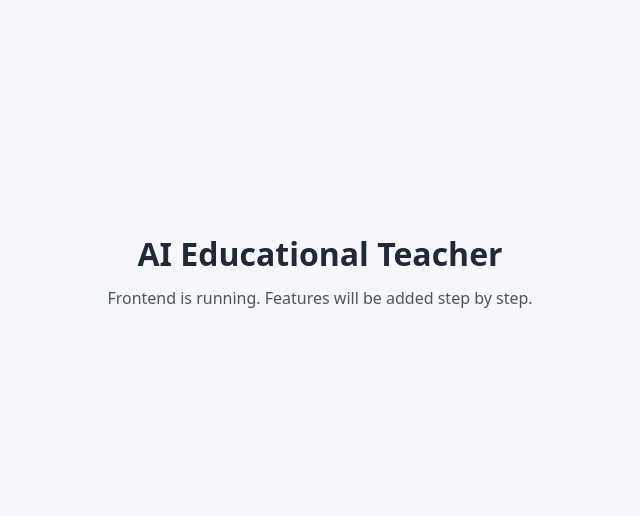
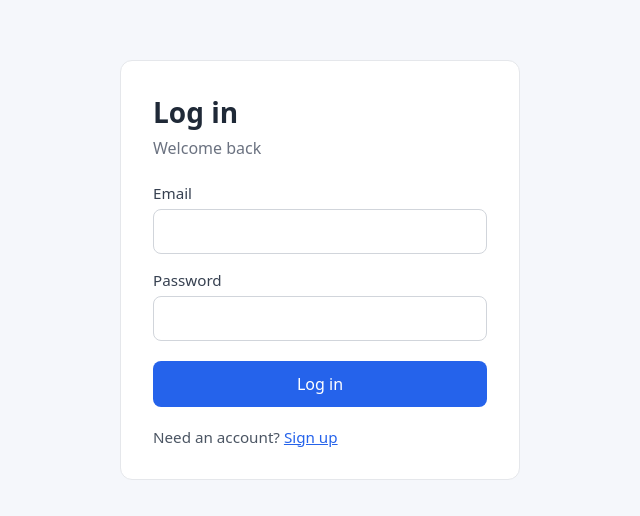
Before and after one commit to Ameek97/ai_tutor, a React (Vite) app in the folder frontend/: page / in a window 1280 px wide. Shown: the part 130-646 px from the top of the page, without its empty margins (320-960 px from the left). Built offline with nearby package versions, Linux system fonts and the light colour scheme.

Commit message:
add the login/signup portal

```diff
--- a/frontend/src/App.css
+++ b/frontend/src/App.css
@@ -1,20 +1,157 @@
 .app {
   min-height: 100vh;
   display: flex;
-  flex-direction: column;
   align-items: center;
   justify-content: center;
-  gap: 0.75rem;
   padding: 2rem;
-  text-align: center;
 }
 
-.app h1 {
-  margin: 0;
-  font-size: 2rem;
+.app-dashboard {
+  align-items: flex-start;
 }
 
-.app p {
+.dashboard-card {
+  width: 100%;
+  max-width: 640px;
+  background: #ffffff;
+  border: 1px solid #e5e7eb;
+  border-radius: 12px;
+  padding: 2rem;
+}
+
+.dashboard-header {
+  display: flex;
+  align-items: flex-start;
+  justify-content: space-between;
+  gap: 1rem;
+  margin-bottom: 1.5rem;
+}
+
+.dashboard-header h1 {
+  margin: 0 0 0.35rem;
+  font-size: 1.75rem;
+}
+
+.dashboard-header button {
+  margin-top: 0;
+  padding: 0.65rem 1rem;
+  border: none;
+  border-radius: 8px;
+  background: #2563eb;
+  color: #ffffff;
+  font: inherit;
+  cursor: pointer;
+  white-space: nowrap;
+}
+
+.dashboard-info h2 {
+  margin: 0 0 0.75rem;
+  font-size: 1.1rem;
+}
+
+.dashboard-info p {
+  margin: 0 0 0.5rem;
+  display: flex;
+  gap: 0.75rem;
+}
+
+.dashboard-info span {
+  min-width: 4rem;
+  color: #6b7280;
+}
+
+.dashboard-note {
+  margin: 1.5rem 0 0;
+  color: #6b7280;
+}
+
+.auth-card {
+  width: 100%;
+  max-width: 400px;
+  background: #ffffff;
+  border: 1px solid #e5e7eb;
+  border-radius: 12px;
+  padding: 2rem;
+  text-align: left;
+}
+
+.auth-card h1 {
+  margin: 0 0 0.35rem;
+  font-size: 1.75rem;
+}
+
+.auth-subtitle {
+  margin: 0 0 1.5rem;
+  color: #6b7280;
+}
+
+.user-email {
+  margin: 0 0 1.25rem;
+  color: #374151;
+}
+
+.auth-form {
+  display: flex;
+  flex-direction: column;
+  gap: 1rem;
+}
+
+.auth-form label {
+  display: flex;
+  flex-direction: column;
+  gap: 0.4rem;
+  font-size: 0.95rem;
+  color: #374151;
+}
+
+.auth-form input {
+  padding: 0.7rem 0.8rem;
+  border: 1px solid #d1d5db;
+  border-radius: 8px;
+  font: inherit;
+}
+
+.auth-form input:focus {
+  outline: 2px solid #2563eb;
+  outline-offset: 1px;
+  border-color: #2563eb;
+}
+
+.auth-error {
   margin: 0;
+  color: #b91c1c;
+  font-size: 0.9rem;
+}
+
+.auth-card button[type='submit'],
+.auth-card button:not(.link-button) {
+  margin-top: 0.25rem;
+  padding: 0.75rem 1rem;
+  border: none;
+  border-radius: 8px;
+  background: #2563eb;
+  color: #ffffff;
+  font: inherit;
+  cursor: pointer;
+}
+
+.auth-card button:disabled {
+  opacity: 0.7;
+  cursor: not-allowed;
+}
+
+.auth-switch {
+  margin: 1.25rem 0 0;
   color: #4b5563;
+  font-size: 0.95rem;
 }
+
+.link-button {
+  padding: 0;
+  border: none;
+  background: none;
+  color: #2563eb;
+  font: inherit;
+  cursor: pointer;
+  text-decoration: underline;
+}
--- a/frontend/src/App.jsx
+++ b/frontend/src/App.jsx
@@ -1,10 +1,91 @@
+import { useEffect, useState } from 'react';
+import Login from './Login.jsx';
+import Signup from './Signup.jsx';
+import UserDashboard from './UserDashboard.jsx';
 import './App.css';
 
 function App() {
+  const [authView, setAuthView] = useState('login');
+  const [user, setUser] = useState(null);
+  const [checkingAuth, setCheckingAuth] = useState(true);
+
+  useEffect(() => {
+    const verifyAuth = async () => {
+      const token = localStorage.getItem('token');
+
+      if (!token) {
+        setUser(null);
+        setCheckingAuth(false);
+        return;
+      }
+
+      try {
+        const response = await fetch('/api/auth/me', {
+          headers: {
+            Authorization: `Bearer ${token}`,
+          },
+        });
+
+        const data = await response.json();
+
+        if (!response.ok) {
+          localStorage.removeItem('token');
+          setUser(null);
+          return;
+        }
+
+        setUser(data.user);
+      } catch (error) {
+        localStorage.removeItem('token');
+        setUser(null);
+      } finally {
+        setCheckingAuth(false);
+      }
+    };
+
+    verifyAuth();
+  }, []);
+
+  const handleAuthSuccess = (authenticatedUser) => {
+    setUser(authenticatedUser);
+  };
+
+  const handleLogout = () => {
+    localStorage.removeItem('token');
+    setUser(null);
+    setAuthView('login');
+  };
+
+  if (checkingAuth) {
+    return (
+      <main className="app">
+        <p>Checking authentication...</p>
+      </main>
+    );
+  }
+
+  // Only authenticated users can see the dashboard
+  if (user) {
+    return (
+      <main className="app app-dashboard">
+        <UserDashboard user={user} onLogout={handleLogout} />
+      </main>
+    );
+  }
+
   return (
     <main className="app">
-      <h1>AI Educational Teacher</h1>
-      <p>Frontend is running. Features will be added step by step.</p>
+      {authView === 'signup' ? (
+        <Signup
+          onSignupSuccess={handleAuthSuccess}
+          onSwitchToLogin={() => setAuthView('login')}
+        />
+      ) : (
+        <Login
+          onLoginSuccess={handleAuthSuccess}
+          onSwitchToSignup={() => setAuthView('signup')}
+        />
+      )}
     </main>
   );
 }
--- /dev/null
+++ b/frontend/src/Login.jsx
@@ -0,0 +1,82 @@
+import { useState } from 'react';
+
+function Login({ onLoginSuccess, onSwitchToSignup }) {
+  const [email, setEmail] = useState('');
+  const [password, setPassword] = useState('');
+  const [error, setError] = useState('');
+  const [loading, setLoading] = useState(false);
+
+  const handleSubmit = async (event) => {
+    event.preventDefault();
+    setError('');
+    setLoading(true);
+
+    try {
+      const response = await fetch('/api/auth/login', {
+        method: 'POST',
+        headers: {
+          'Content-Type': 'application/json',
+        },
+        body: JSON.stringify({ email, password }),
+      });
+
+      const data = await response.json();
+
+      if (!response.ok) {
+        setError(data.message || 'Login failed');
+        return;
+      }
+
+      localStorage.setItem('token', data.token);
+      onLoginSuccess(data.user);
+    } catch (err) {
+      setError('Unable to connect to the server');
+    } finally {
+      setLoading(false);
+    }
+  };
+
+  return (
+    <section className="auth-card">
+      <h1>Log in</h1>
+      <p className="auth-subtitle">Welcome back</p>
+
+      <form className="auth-form" onSubmit={handleSubmit}>
+        <label>
+          Email
+          <input
+            type="email"
+            value={email}
+            onChange={(event) => setEmail(event.target.value)}
+            required
+          />
+        </label>
+
+        <label>
+          Password
+          <input
+            type="password"
+            value={password}
+            onChange={(event) => setPassword(event.target.value)}
+            required
+          />
+        </label>
+
+        {error ? <p className="auth-error">{error}</p> : null}
+
+        <button type="submit" disabled={loading}>
+          {loading ? 'Logging in...' : 'Log in'}
+        </button>
+      </form>
+
+      <p className="auth-switch">
+        Need an account?{' '}
+        <button type="button" className="link-button" onClick={onSwitchToSignup}>
+          Sign up
+        </button>
+      </p>
+    </section>
+  );
+}
+
+export default Login;
--- /dev/null
+++ b/frontend/src/Signup.jsx
@@ -0,0 +1,94 @@
+import { useState } from 'react';
+
+function Signup({ onSignupSuccess, onSwitchToLogin }) {
+  const [name, setName] = useState('');
+  const [email, setEmail] = useState('');
+  const [password, setPassword] = useState('');
+  const [error, setError] = useState('');
+  const [loading, setLoading] = useState(false);
+
+  const handleSubmit = async (event) => {
+    event.preventDefault();
+    setError('');
+    setLoading(true);
+
+    try {
+      const response = await fetch('/api/auth/signup', {
+        method: 'POST',
+        headers: {
+          'Content-Type': 'application/json',
+        },
+        body: JSON.stringify({ name, email, password }),
+      });
+
+      const data = await response.json();
+
+      if (!response.ok) {
+        setError(data.message || 'Signup failed');
+        return;
+      }
+
+      localStorage.setItem('token', data.token);
+      onSignupSuccess(data.user);
+    } catch (err) {
+      setError('Unable to connect to the server');
+    } finally {
+      setLoading(false);
+    }
+  };
+
+  return (
+    <section className="auth-card">
+      <h1>Sign up</h1>
+      <p className="auth-subtitle">Create your account</p>
+
+      <form className="auth-form" onSubmit={handleSubmit}>
+        <label>
+          Name
+          <input
+            type="text"
+            value={name}
+            onChange={(event) => setName(event.target.value)}
+            required
+          />
+        </label>
+
+        <label>
+          Email
+          <input
+            type="email"
+            value={email}
+            onChange={(event) => setEmail(event.target.value)}
+            required
+          />
+        </label>
+
+        <label>
+          Password
+          <input
+            type="password"
+            value={password}
+            onChange={(event) => setPassword(event.target.value)}
+            required
+            minLength={6}
+          />
+        </label>
+
+        {error ? <p className="auth-error">{error}</p> : null}
+
+        <button type="submit" disabled={loading}>
+          {loading ? 'Creating account...' : 'Sign up'}
+        </button>
+      </form>
+
+      <p className="auth-switch">
+        Already have an account?{' '}
+        <button type="button" className="link-button" onClick={onSwitchToLogin}>
+          Log in
+        </button>
+      </p>
+    </section>
+  );
+}
+
+export default Signup;
--- /dev/null
+++ b/frontend/src/UserDashboard.jsx
@@ -0,0 +1,33 @@
+function UserDashboard({ user, onLogout }) {
+  return (
+    <section className="dashboard-card">
+      <header className="dashboard-header">
+        <div>
+          <h1>User Dashboard</h1>
+          <p className="auth-subtitle">You are signed in.</p>
+        </div>
+        <button type="button" onClick={onLogout}>
+          Log out
+        </button>
+      </header>
+
+      <div className="dashboard-info">
+        <h2>Your information</h2>
+        <p>
+          <span>Name</span>
+          {user.name}
+        </p>
+        <p>
+          <span>Email</span>
+          {user.email}
+        </p>
+      </div>
+
+      <p className="dashboard-note">
+        Courses and Study will be added in the next steps.
+      </p>
+    </section>
+  );
+}
+
+export default UserDashboard;
--- a/frontend/vite.config.js
+++ b/frontend/vite.config.js
@@ -3,4 +3,12 @@ import react from '@vitejs/plugin-react';
 
 export default defineConfig({
   plugins: [react()],
+  server: {
+    proxy: {
+      '/api': {
+        target: 'http://localhost:5000',
+        changeOrigin: true,
+      },
+    },
+  },
 });
```
